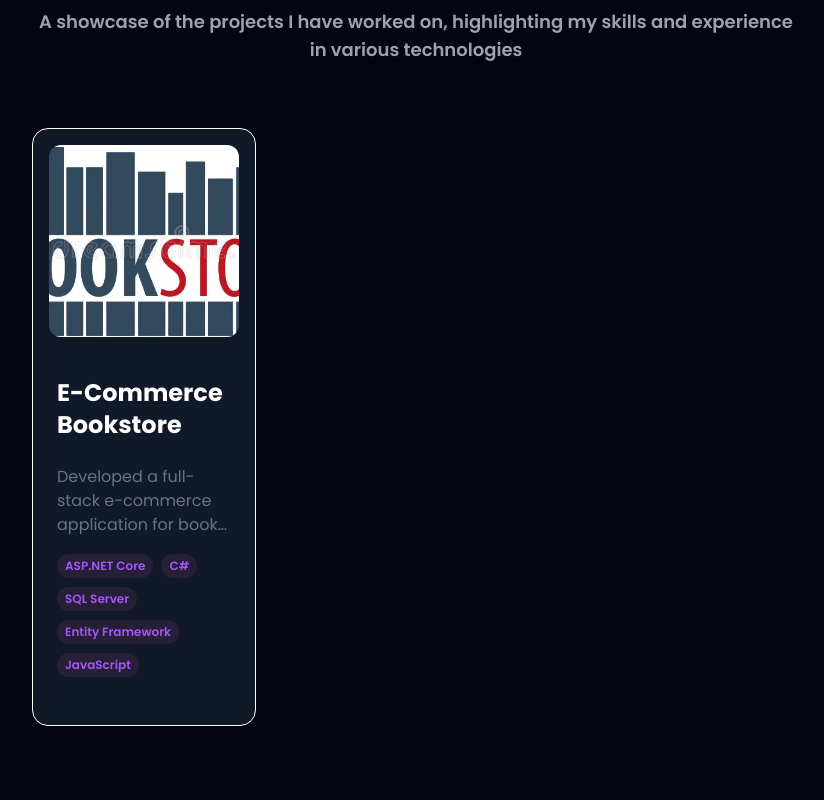
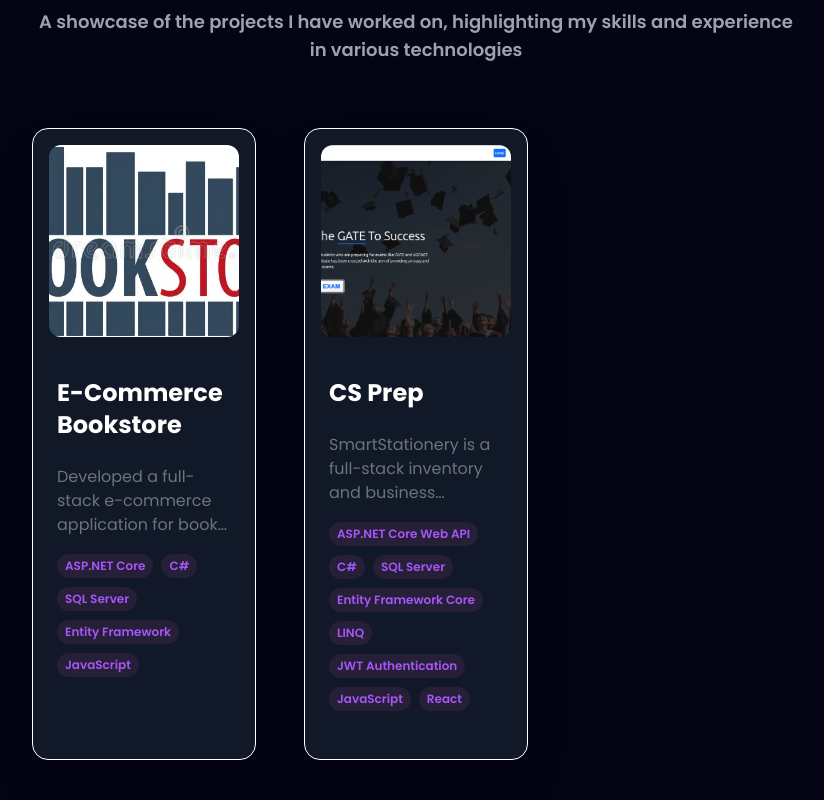
Before and after one commit to Shivampatil09/Shivam-Portfolio, a React (Vite) app: page / in a window 1280 px wide. Shown: the part 2100-2900 px from the top of the page, without its empty margins (224-1048 px from the left). Built offline with nearby package versions, Linux system fonts and the light colour scheme.

Commit message:
Project added

```diff
--- a/src/constants.js
+++ b/src/constants.js
@@ -242,18 +242,22 @@ export const SkillsInfo = [
       tags: ["ASP.NET Core", "C#", "SQL Server", "Entity Framework", "JavaScript"],
       github: "#",
       webapp: "#",
-    }
-    /*{
+    },
+    {
       id: 1,
       title: "CS Prep",
-      description:
-        "A full-stack quiz-based platform designed for GATE/UGC NET students to practice previous year questions and create customized tests. The platform offers comprehensive profile stats and detailed results, helping students track and improve their preparation journey effectively.",
+      description:`SmartStationery is a full-stack inventory and business management system designed to streamline daily operations of a stationery shop.
+      It is built as a production-ready application that handles everything from stock management to billing, user roles, and financial tracking.
+      The system enables administrators to manage inventory, monitor sales and purchases, track expenses, and generate business insights through a centralized dashboard. It also supports staff-level access with restricted permissions, ensuring secure and controlled operations within a real-world business environment.
+      On the backend, the application is powered by ASP.NET Core Web API with a clean and scalable architecture using Repository and Unit of Work patterns. Secure authentication is implemented using ASP.NET Identity and JWT tokens, allowing role-based access control between admin and staff users. The system exposes well-structured RESTful APIs for handling core business processes such as inventory tracking, sales transactions, purchase management, returns, and reporting.
+      The frontend is designed with a strong focus on usability and performance, providing a clean and responsive interface for managing business workflows efficiently. It integrates seamlessly with the backend through a centralized API layer, ensuring consistent data handling, error management, and optimized user experience.
+      The application also includes robust validation, centralized error handling, and environment-based configuration, making it deployment-ready and scalable for real-world usage.`,
       image: csprepLogo,
-      tags: ["React JS", "Node.js", "MongoDB", "Express", "HTML", "CSS", "JavaScript"],
-      github: "https://github.com/codingmastr/CSPrep",
-      webapp: "https://csprep.netlify.app/",
+      tags: ["ASP.NET Core Web API", "C#", "SQL Server", "Entity Framework Core", "LINQ", "JWT Authentication", "JavaScript","React"],
+      github: "#",
+      webapp: "https://shivam-patil.vercel.app/",
     },
-    {
+    /*{
       id: 2,
       title: "Movie Recommendation App",
       description:
```
